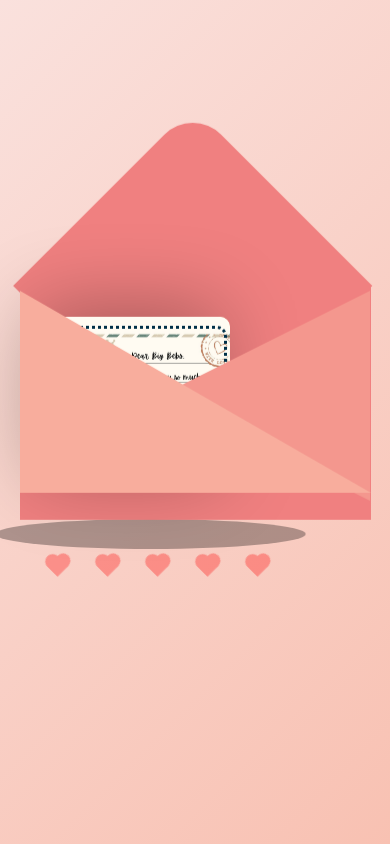
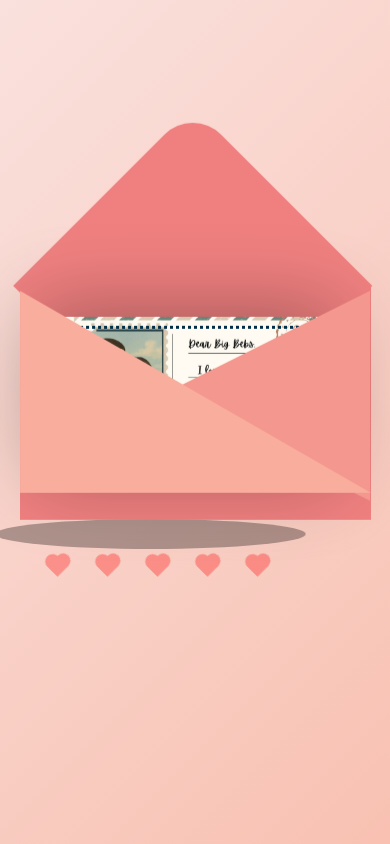
Before and after one commit to mrreynemadz/try-me, a plain HTML site: page index.html in a window 390 px wide. Drawn offline with nearby package versions, Linux system fonts and the light colour scheme.

Commit message:
Update love letter.css

```diff
--- a/love letter.css
+++ b/love letter.css
@@ -219,7 +219,7 @@ body {
   }
 
   .card {
-    width: 48vw;
+    width: 78vw;
     height: 44vw;
     left: 6vw;
     top: 8vw;
```
